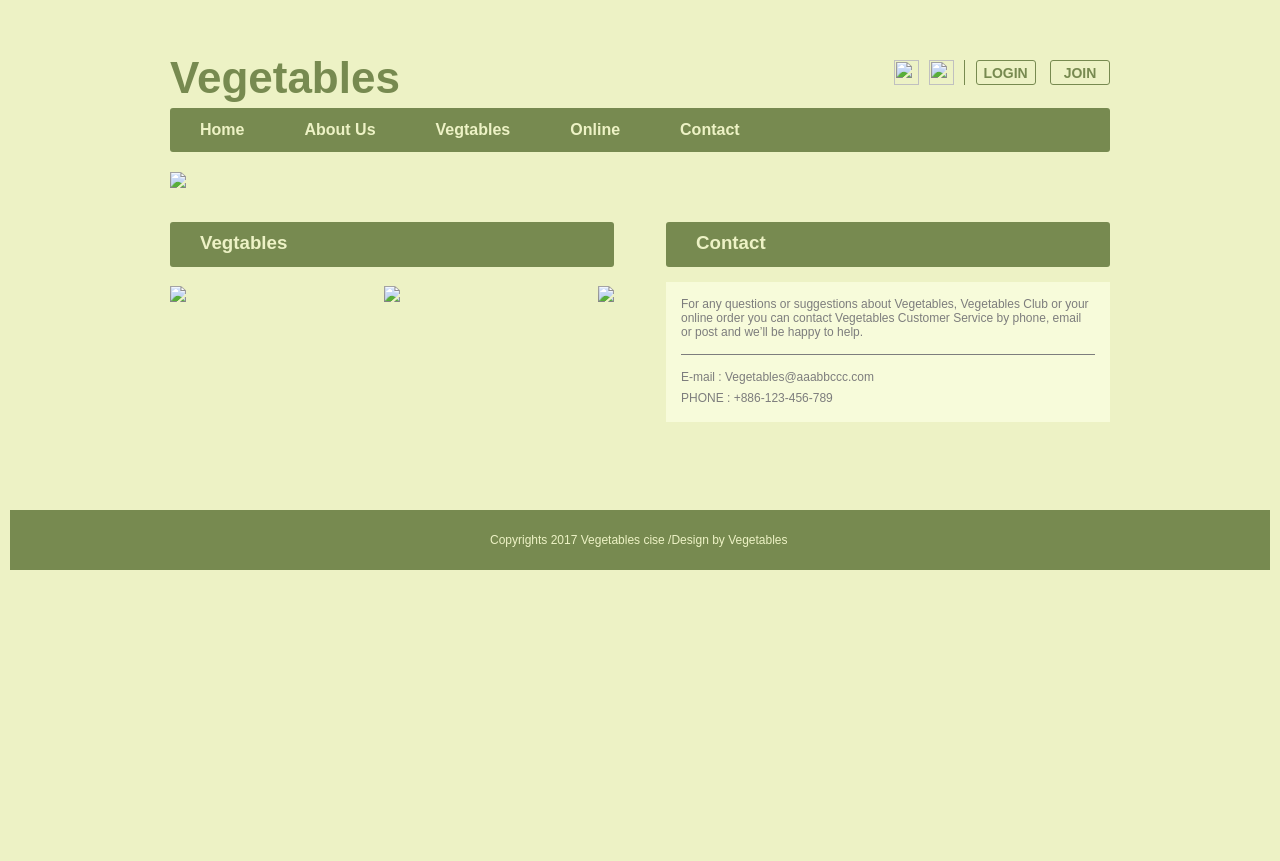
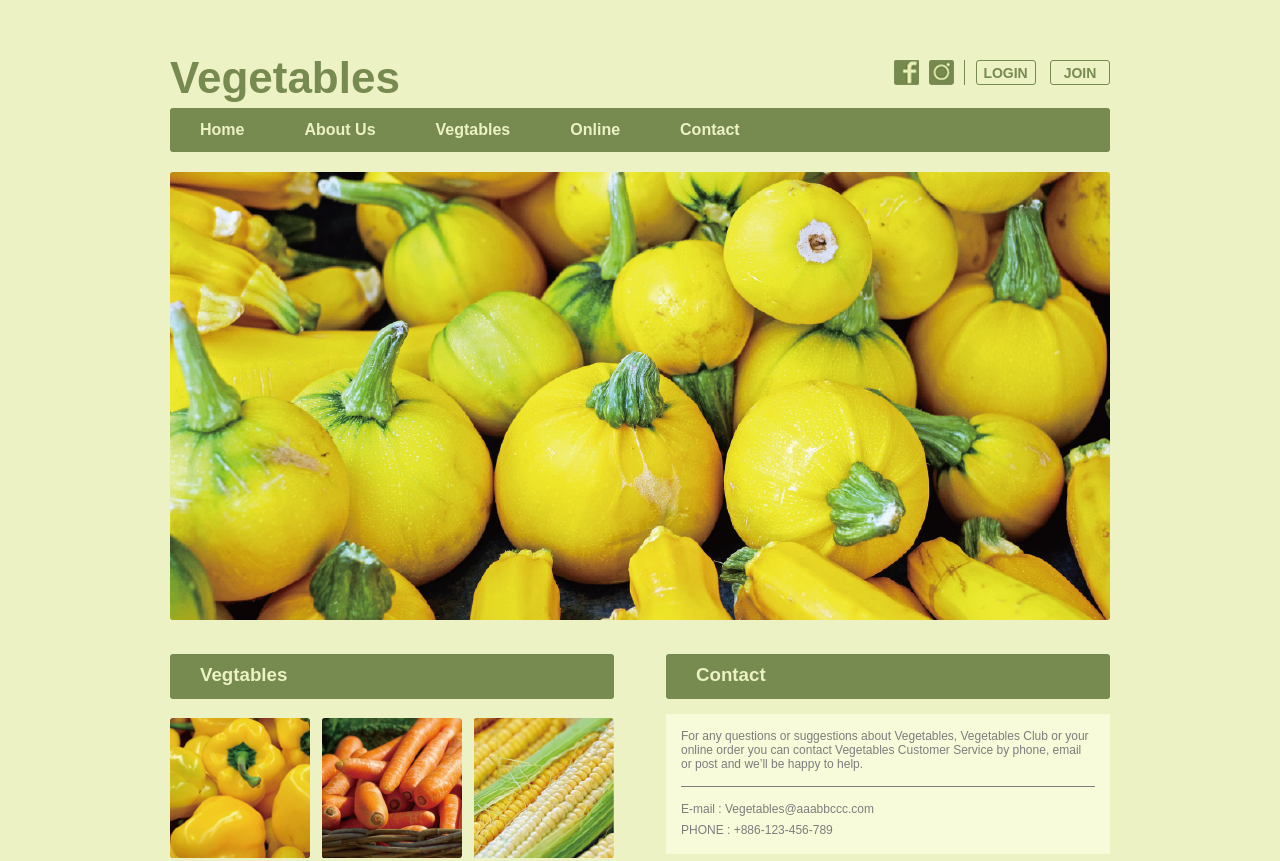
Before and after one commit to Yingchi0910/vegetable, a plain HTML site: page index.html in a window 1280 px wide. Shown: the top 861 px of the page. Drawn offline with Linux system fonts and the light colour scheme; the site is published under a folder, as on GitHub Pages, so addresses that start at the root find nothing.

Commit message:
Update index.html

```diff
--- a/index.html
+++ b/index.html
@@ -13,8 +13,8 @@
                 <h1 class="title">Vegetables</h1>
                 <div class="bt">
                     <div class="first-button">
-                        <img src='/img/btn_facebook.png' class="fb">
-                        <img src='/img/btn_instagram.png' class="ig">
+                        <img src='img/btn_facebook.png' class="fb">
+                        <img src='img/btn_instagram.png' class="ig">
                     </div>
                         <div class="line"></div>
                     <div= class="second-button">
@@ -32,14 +32,14 @@
                         <li class="content">Contact</li>
                     </ul>
                 </nav>
-                <img src='/img/img_main_pumpkin.png' class="pumpkin">
+                <img src='img/img_main_pumpkin.png' class="pumpkin">
             <artical class="main-area">
                 <div class="left-content">
                     <h3 class="left-title">Vegtables</h3>
                     <div class="left-img">
-                        <img src='/img/img_vegetables_pepper .png'>
-                        <img src='/img/img_vegetables_carrot.png'>
-                        <img src='/img/img_vegetables_corn.png'>
+                        <img src='img/img_vegetables_pepper .png'>
+                        <img src='img/img_vegetables_carrot.png'>
+                        <img src='img/img_vegetables_corn.png'>
                     </div>
 
                 </div>
```
